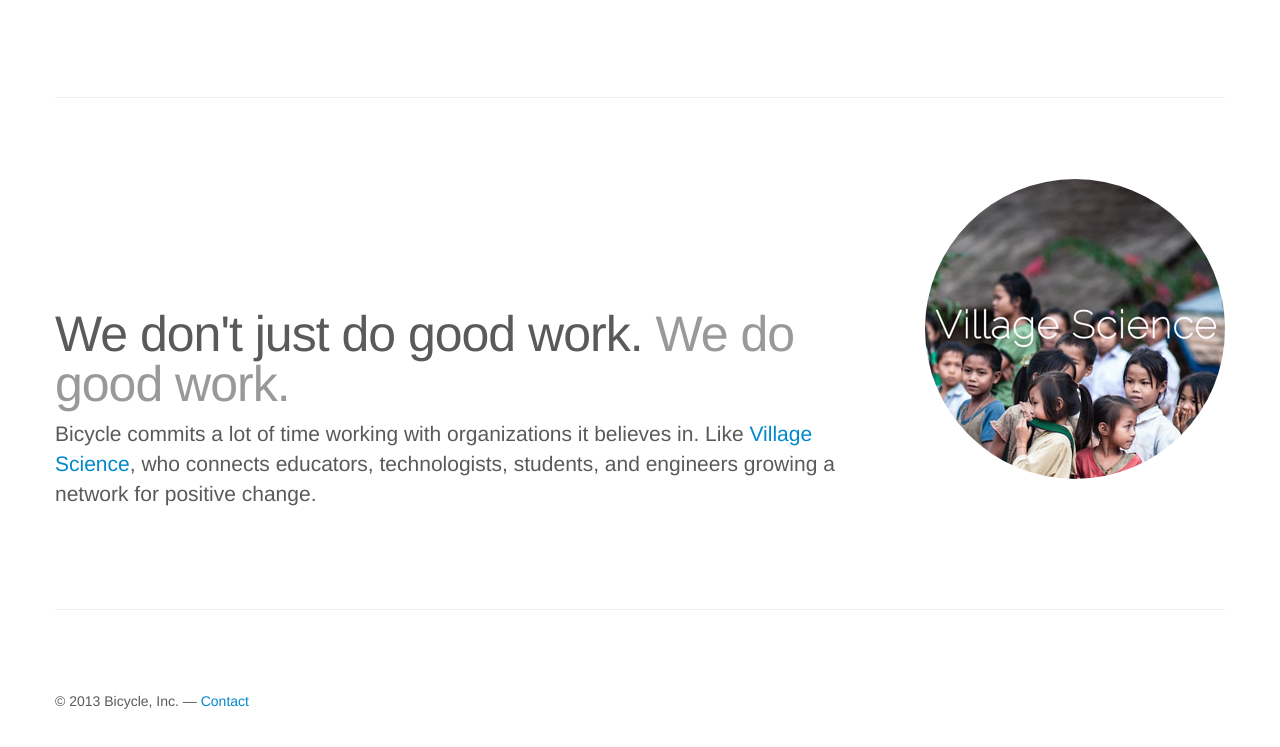
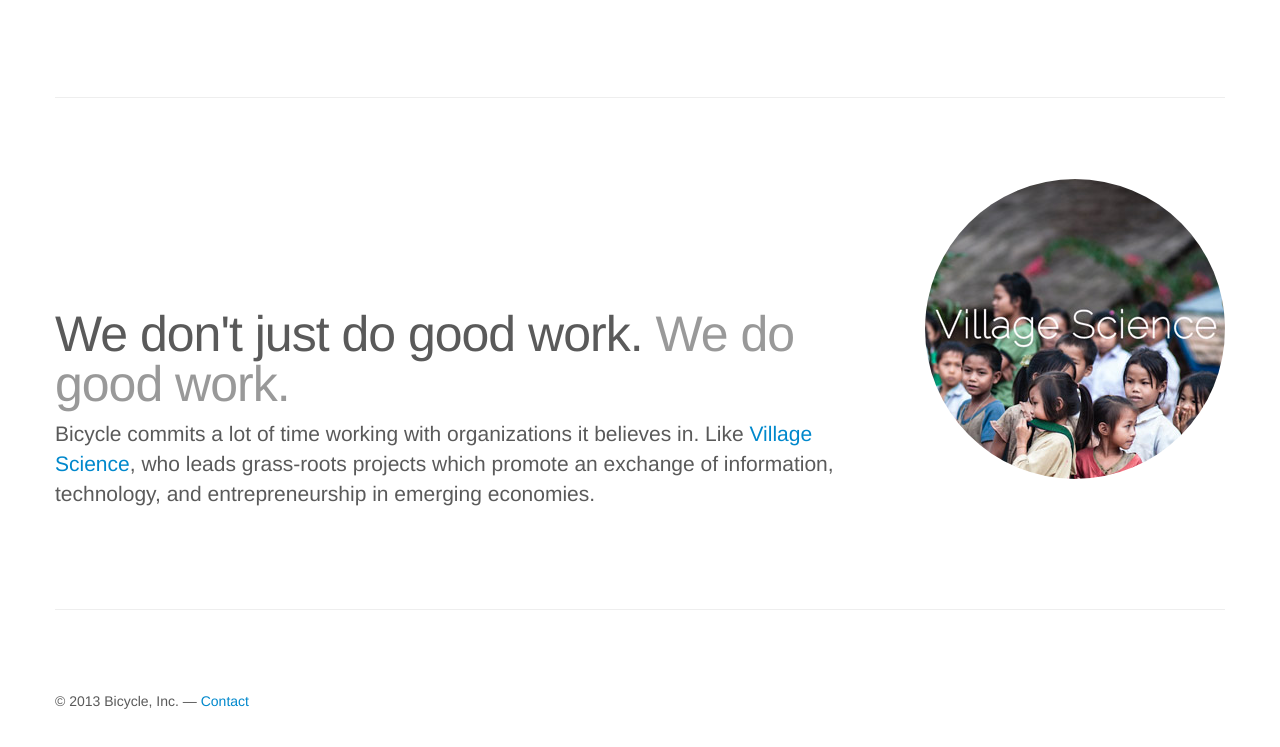
Before and after one commit to bicyclestudio/bicyclestudio_co, a plain HTML site: page index.html in a window 1280 px wide. Shown: the part 1204-1951 px from the top of the page. Drawn offline with Linux system fonts and the light colour scheme.

Commit message:
Update index.html

```diff
--- a/index.html
+++ b/index.html
@@ -73,7 +73,7 @@ check out</a> the open-sourced repos we've contributed to.</p>
           <img class="featurette-image pull-right img-circle" src="./assets/img/village-science.jpg">
         </a>
         <h2 class="featurette-heading">We don't just do good work. <span class="muted">We do good work.</span></h2>
-        <p class="lead">Bicycle commits a lot of time working with organizations it believes in. Like <a href="http://villagescience.org" alt="Village Science">Village Science</a>, who connects educators, technologists, students, and engineers growing a network for positive change.</p>
+        <p class="lead">Bicycle commits a lot of time working with organizations it believes in. Like <a href="http://villagescience.org" alt="Village Science">Village Science</a>, who leads grass-roots projects which promote an exchange of information, technology, and entrepreneurship in emerging economies.</p>
       </div>
 
       <hr class="featurette-divider">
```
